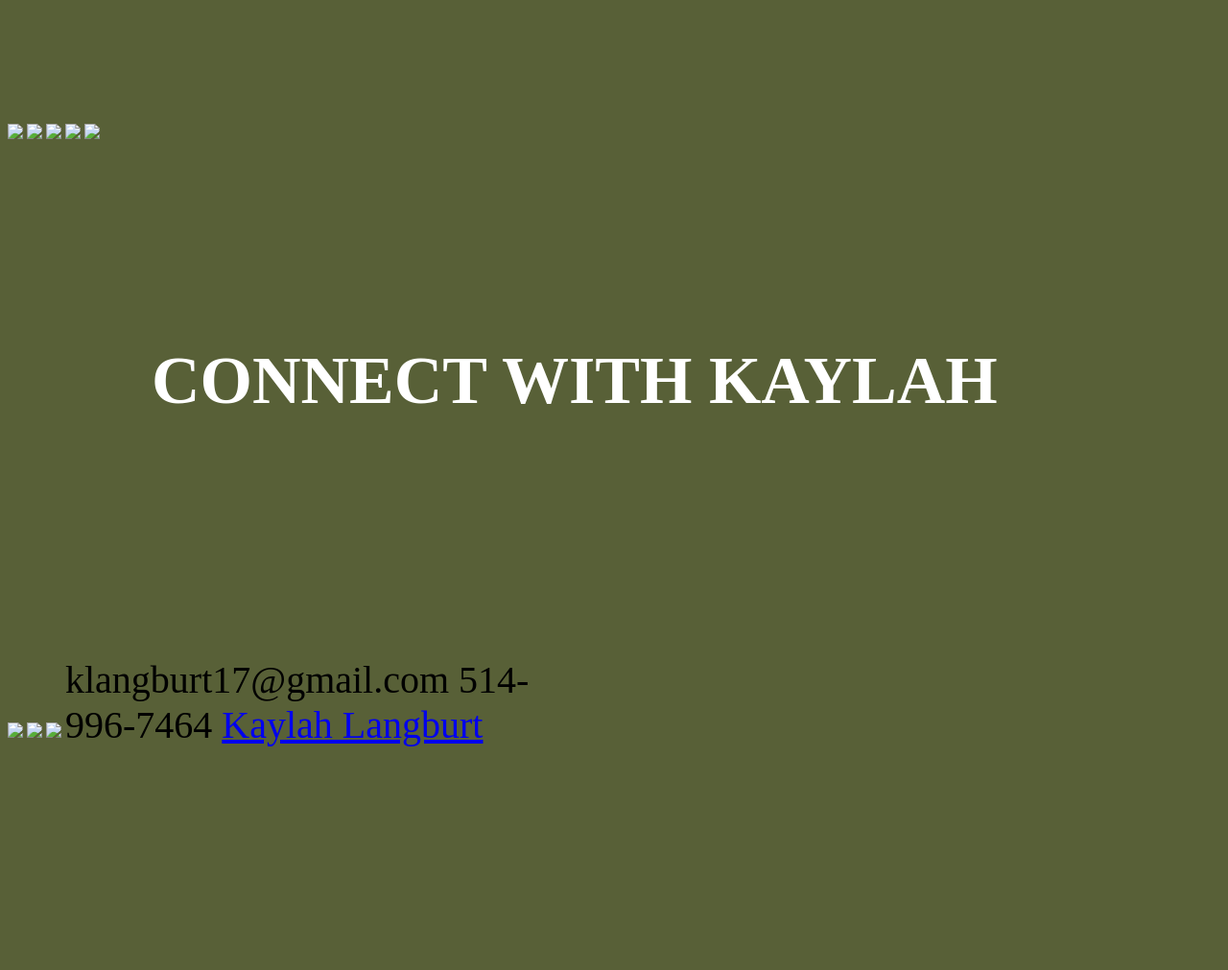
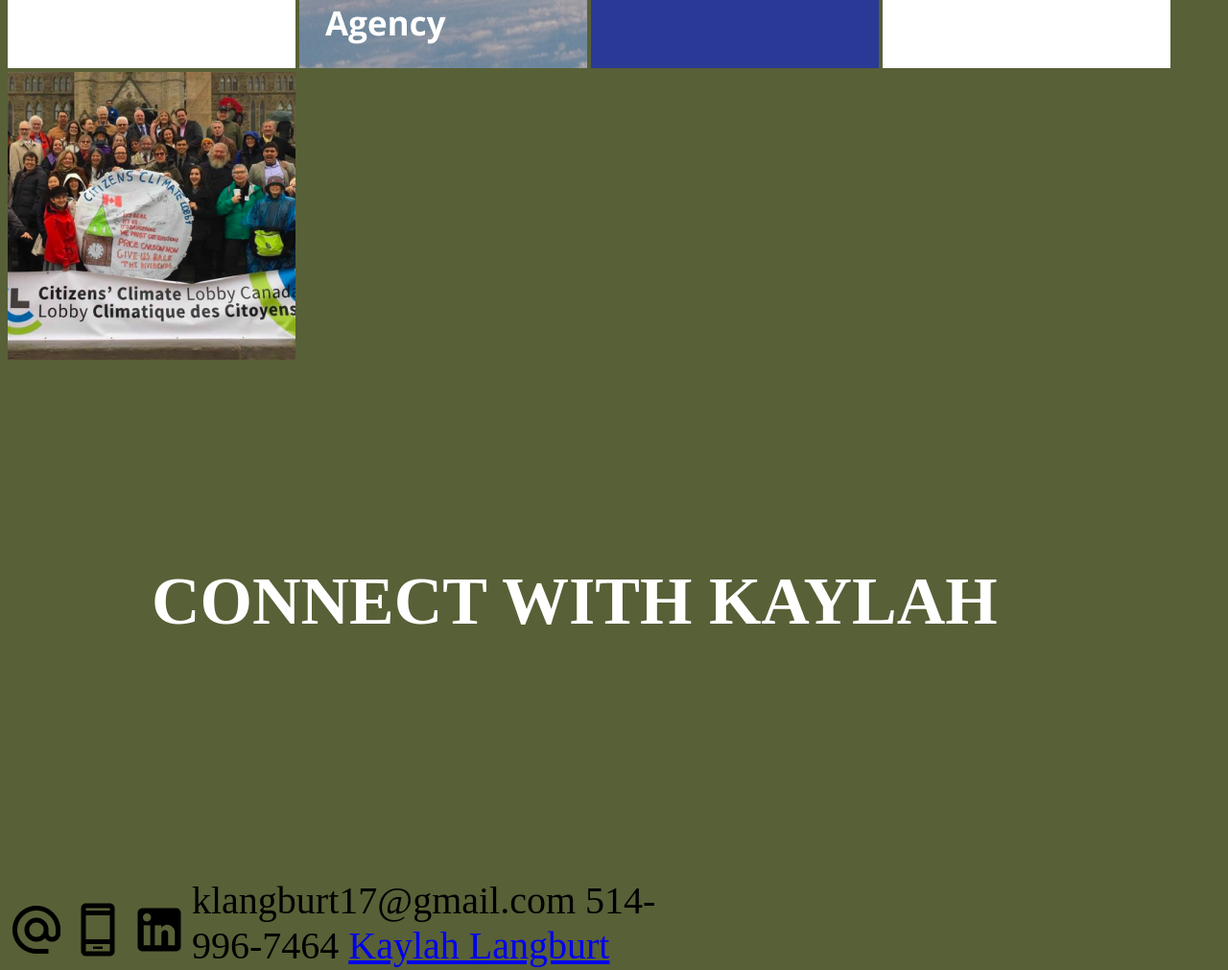
Before and after one commit to Kaylah-Langburt/UX_UI_HW_18, a plain HTML site: page index.html in a window 1280 px wide. Shown: the part 1507-2518 px from the top of the page at 96% size. Drawn offline with Linux system fonts and the light colour scheme; files that its build step writes are made by us from their sources; files whose address does not match are found by name.

Commit message:
Fixing more issues

```diff
--- a/CSS/style.css
+++ b/CSS/style.css
@@ -5,7 +5,7 @@ body{
 .inlineBlock {
     display: inline-block;
     vertical-align: top;
-    padding: 115px;
+    padding: 50px;
     text-align: center;
 
 }
--- a/index.html
+++ b/index.html
@@ -5,7 +5,7 @@
     <meta http-equiv="X-UA-Compatible" content="IE=edge">
     <meta name="viewport" content="width=device-width, initial-scale=1.0">
     <title></title>
-    <link rel="stylesheet" href="./style.css">
+    <link rel="stylesheet" href="./CSS/style.css">
 </head>
 
 <body>
@@ -15,7 +15,7 @@
                 <ul>
                     <li class="inlineBlock">HOME</li>
                     <li class="inlineBlock">ABOUT</li>
-                    <img src="./Logo.png">
+                    <img src="./Images/Logo.png">
                     <li class="inlineBlock">WORK</li>
                     <li class="inlineBlock">RESUME</li>
                 </ul>
@@ -29,18 +29,18 @@
                 She started her freelance career at the age of 15, having spent her summer designing a website for her aunt’s moving business while moonlighting as a lifeguard. After graduating high school, she moved to Toronto to pursue her passion of performing arts and continued to work as a freelance designer before deciding to return to school.<br><br>
 
                 Having recently completed the new University of Toronto UX/UI Bootcamp, Kaylah hopes to secure a role that will give her the ability to grow as a designer while maintaining the freedom to pursue her passions.</p>
-            <img src="./squiggly-07 1.png" class="squiggly">
-            <img src="./PB1_0216 1.png" class="image">
+            <img src="./Images/squiggly-07 1.png" class="squiggly">
+            <img src="./Images/PB1_0216 1.png" class="image">
         </div>
     </section>
     <section>
         <div class="projects">
             <h1>PROJECTS</h1>
-            <img src="./Component 3.png">
-            <img src="./Component 4.png">
-            <img src="./Component 5.png">
-            <img src="./Component 6.png">
-            <img src="./Component 7.png">
+            <img src="./Images/Component 3.png">
+            <img src="./Images/Component 4.png">
+            <img src="./Images/Component 5.png">
+            <img src="./Images/Component 6.png">
+            <img src="./Images/Component 7.png">
 
         </div>
     </section>
@@ -48,9 +48,9 @@
         <footer>
             <h1>CONNECT WITH KAYLAH</h1>
             <div>
-                <img src="./@.png">
-                <img src="./phone.png">
-                <img src="./linkedin.png">
+                <img src="./Images/@.png">
+                <img src="./Images/phone.png">
+                <img src="./Images/linkedin.png">
                 <p class="connect">klangburt17@gmail.com
                     514-996-7464
                     <a href="https://www.linkedin.com/in/kaylah-langburt-b1312b1b9/">Kaylah Langburt</a>
```
